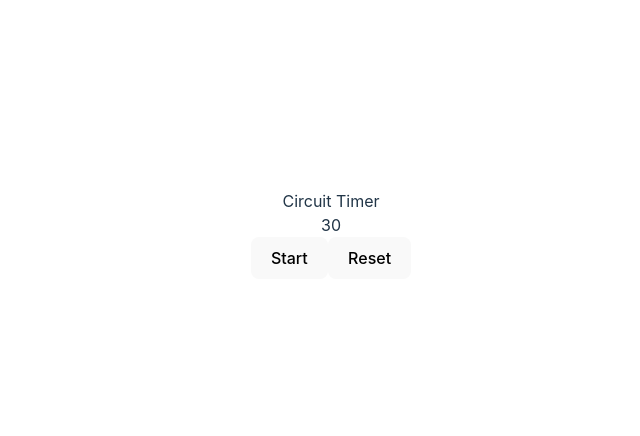
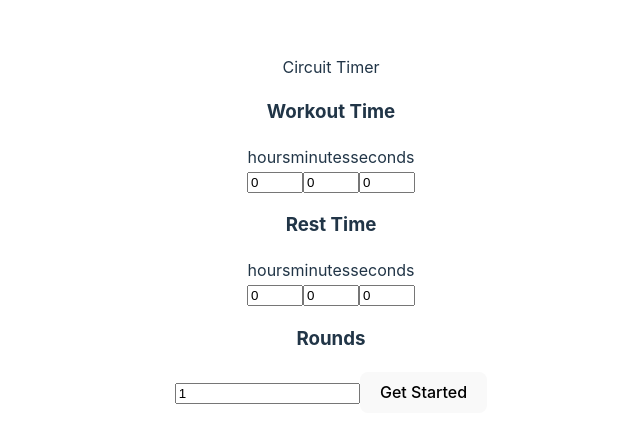
Before and after one commit to kellysdev/circuit-timer, a React (Vite) app: page / in a window 1280 px wide. Shown: the part 166-602 px from the top of the page, without its empty margins (309-949 px from the left). Built offline with nearby package versions, Linux system fonts and the light colour scheme.

Commit message:
Timer now allows user to edit time for workout and rest periods and displays more information about the workout settings and mode.

```diff
--- a/src/App.jsx
+++ b/src/App.jsx
@@ -3,20 +3,51 @@ import { useState, useEffect } from "react";
 import './App.css'
 
 function App() {
-  const [seconds, setSeconds] = useState(30);
+  const [seconds, setSeconds] = useState(null);
+  const [workoutSeconds, setWorkoutSeconds] = useState(0);
+  const [restSeconds, setRestSeconds] = useState(0);
+  const [roundPeriod, setRoundPeriod] = useState("workout");
+
+  const [workoutPeriod, setWorkoutPeriod] = useState({
+    hours: 0,
+    minutes: 0,
+    seconds: 0
+  });
+  const [restPeriod, setRestPeriod] = useState({
+    hours: 0,
+    minutes: 0,
+    seconds: 0
+  });
+
+  const [rounds, setRounds] = useState(1);
+  const [roundsCompleted, setRoundsCompleted] = useState(0);
+  const [editWorkout, setEditWorkout] = useState(true);
   const [timerState, setTimerState] = useState("stopped");
 
   useEffect(() => {
     let interval;
-
-    if (timerState === "running" && seconds) {
+    if (timerState === "running" && seconds > 0) {
       interval = setInterval(() => {
         setSeconds(prevSeconds => prevSeconds - 1);
       }, 1000)
+    } else if (timerState === "stopped") {
+      return () => clearInterval(interval);
+    } else if (seconds === 0) {
+      if (roundPeriod === "workout") {
+        if (roundsCompleted < rounds - 1) {
+          setRoundsCompleted(prevRounds => prevRounds + 1);
+          setRoundPeriod("rest");
+          setSeconds(restSeconds);
+        } else {
+          setTimerState("stopped");
+        }
+      } else if (roundPeriod === "rest") {
+        setRoundPeriod("workout");
+        setSeconds(workoutSeconds);
+      };
     };
-
     return () => clearInterval(interval);
-  }, [timerState, seconds]);
+  }, [timerState, seconds, roundsCompleted, rounds, roundPeriod, workoutSeconds, restSeconds]);
 
   const startOrStopTimer = () => {
     if (seconds === 0) {
@@ -32,17 +63,175 @@ function App() {
 
   const resetTimer = () => {
     setTimerState("stopped");
-    setSeconds(30);
+    setSeconds(workoutSeconds);
+    setRoundPeriod("workout");
+    setRoundsCompleted(0);
+  };
+
+  // handle change from inputs
+  const handlePeriodChange = (e, roundPeriod, timeUnit) => {
+    const val = parseInt(e.target.value);
+
+    // if coming from an input under workout time
+    if (roundPeriod === "workout") {
+      // copy workoutPeriod object
+      let prevTimes = { ...workoutPeriod };
+      prevTimes[timeUnit] = val;
+      // convert to seconds
+      const workoutTimeInSeconds = prevTimes.hours * 3600 + prevTimes.minutes * 60 + prevTimes.seconds;
+
+      setWorkoutSeconds(workoutTimeInSeconds);
+      return setWorkoutPeriod(prevTimes);
+    }
+
+    let prevTimes = { ...restPeriod };
+    prevTimes[timeUnit] = val;
+    const restTimeInSeconds = prevTimes.hours * 3600 + prevTimes.minutes *  60 + prevTimes.seconds;
+    setRestSeconds(restTimeInSeconds);
+    return setRestPeriod(prevTimes);
+  };
+
+  const handleRoundsChange = (e) => {
+    setRounds(e.target.value);
+  };
+
+  const handleGetStarted = () => {
+    let problems = "";
+    if (workoutSeconds < 1) problems += "Please enter a workout time greater than 0.";
+    if (rounds < 1) problems += "Please make timer rounds more than 0.";
+    if (restSeconds < 1) problems += "Please enter a rest time greater than 0.";
+    if (problems !== "") return alert(problems);
+
+    setSeconds(workoutSeconds);
+    setEditWorkout(false);
+
+    if (roundPeriod === "rest") setRoundPeriod("workout");
+    setRoundsCompleted(0);
   };
 
   return (
     <>
       <header>Circuit Timer</header>
-        <div className="individual-timer-component">
-          <div>{seconds}</div>
-          <button onClick={startOrStopTimer}>{timerState !== "running" ? "Start" : "Stop"}</button>
-          <button onClick={resetTimer}>Reset</button>
+        <div className="content">
+          {editWorkout ? (
+            <div className="edit-workout-container">
+
+              <h3>Workout Time</h3>
+              <div className="space-around-container">
+                <span>hours</span>
+                <span>minutes</span>
+                <span>seconds</span>
+              </div>
+              <input
+                type="number"
+                placeholder="hours"
+                min={0}
+                max={24}
+                onChange={(e) => handlePeriodChange(e, "workout", "hours")}
+                value={workoutPeriod.hours}
+              />
+              <input
+                type="number"
+                placeholder="minutes"
+                min={0}
+                max={60}
+                onChange={(e) => handlePeriodChange(e, "workout", "minutes")}
+                value={workoutPeriod.minutes}
+              />
+              <input
+                type="number"
+                placeholder="seconds"
+                min={1}
+                max={60}
+                onChange={(e) => handlePeriodChange(e, "workout", "seconds")}
+                value={workoutPeriod.seconds}
+              />
+
+              <h3>Rest Time</h3>
+              <div className="space-around-container">
+                <span>hours</span>
+                <span>minutes</span>
+                <span>seconds</span>
+              </div>
+              <input
+                type="number"
+                placeholder="hours"
+                min={0}
+                max={24}
+                onChange={(e) => handlePeriodChange(e, "rest", "hours")}
+                value={restPeriod.hours}
+              />
+              <input
+                type="number"
+                placeholder="minutes"
+                min={0}
+                max={60}
+                onChange={(e) => handlePeriodChange(e, "rest", "minutes")}
+                value={restPeriod.minutes}
+              />
+              <input
+                type="number"
+                placeholder="seconds"
+                min={1}
+                max={60}
+                onChange={(e) => handlePeriodChange(e, "rest", "seconds")}
+                value={restPeriod.seconds}
+              />
+
+              <h3>Rounds</h3>
+              <input
+                type="number"
+                label="Rounds"
+                placeholder="Rounds"
+                onChange={handleRoundsChange}
+                min={1}
+                value={rounds}
+                className="rounds-input"
+              />
+
+              <button
+                onClick={handleGetStarted}
+                className="start-button"
+              >Get Started</button>
+
+            </div>
+          ) : (
+            <div className="timer-page-container">
+              <div className="space-around-container workout-status">
+                <span>Rounds Completed: <strong>{roundsCompleted}</strong></span>
+                <span>Rounds to Go: <strong>{rounds - roundsCompleted}</strong></span>
+              </div>
+              <div className="timer">
+                {/* <div>{roundPeriod === "workout" ? (
+                  <h3 className="go">Go!</h3>
+                ) : (
+                  <h3 className="rest">Rest</h3>
+                )}</div> */}
+                <div className={`seconds-container ${roundPeriod}`}>
+                  {seconds != null ? (
+                  <h2 className="seconds">{seconds}</h2>
+                  ) : null}
+                </div>
+                <button onClick={startOrStopTimer}>{timerState !== "running" ? "Start" : "Stop"}</button>
+                <button onClick={resetTimer}>Reset</button>
+              </div>
+            </div>
+          )}
         </div>
+        {rounds > 0 && workoutSeconds > 0 && !editWorkout && (
+          <div className="workout-stats-container">
+            <h3 className="stats-title">Workout</h3>
+            <div className="stats-container">
+              <div className="stats">Rounds: {rounds}</div>
+              <div className="stats">Active: {workoutSeconds} s</div>
+              <div className="stats">Rest: {restSeconds} s</div>
+            </div>
+            <button
+              onClick={() => setEditWorkout(true)}
+              className="edit-button"
+            >Edit Workout</button>
+          </div>
+        )}
     </>
   )
 };
```
